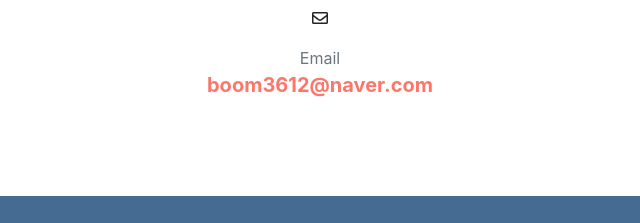
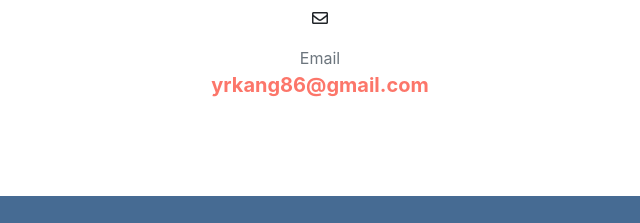
Before and after one commit to 702LAB/portfolio, a plain HTML site: page index.html in a window 1280 px wide. Shown: the part 2631-2854 px from the top of the page, 320-960 px from the left. Drawn offline with nearby package versions, Linux system fonts and the light colour scheme; a web font is replaced by a local one.

Commit message:
Add files via upload

```diff
--- a/index.html
+++ b/index.html
@@ -419,7 +419,7 @@
                     <div class="col-lg-4">
                         <div class="d-flex flex-column align-items-center">
                             <div class="icon-contact mb-3"><i class="far fa-envelope"></i></div>
-                            <div class="text-muted">Email</div><a class="lead font-weight-bold" href="mailto:boom3612@naver.com">boom3612@naver.com</a>
+                            <div class="text-muted">Email</div><a class="lead font-weight-bold" href="mailto:yrkang86@gmail.com">yrkang86@gmail.com</a>
                         </div>
                     </div>
                 </div>
```
